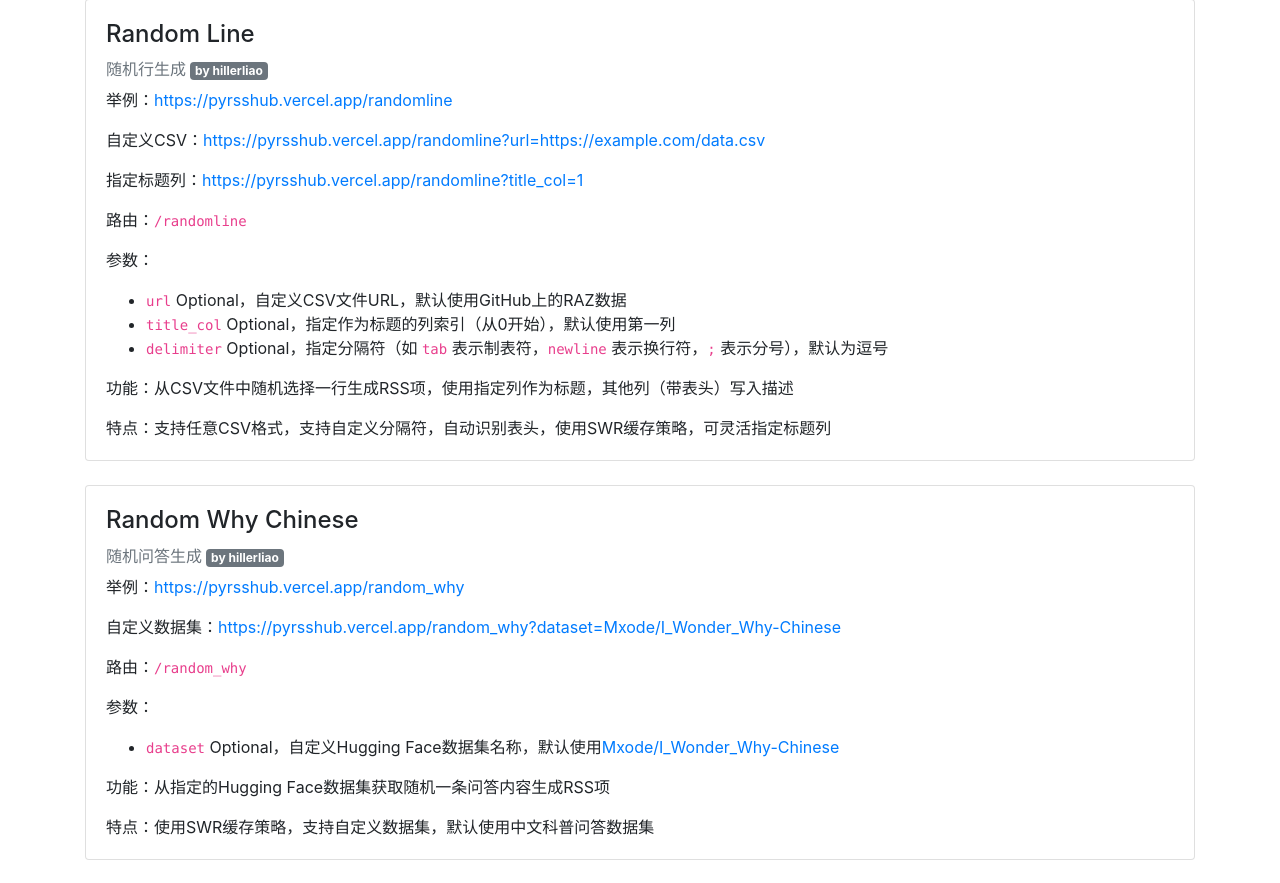
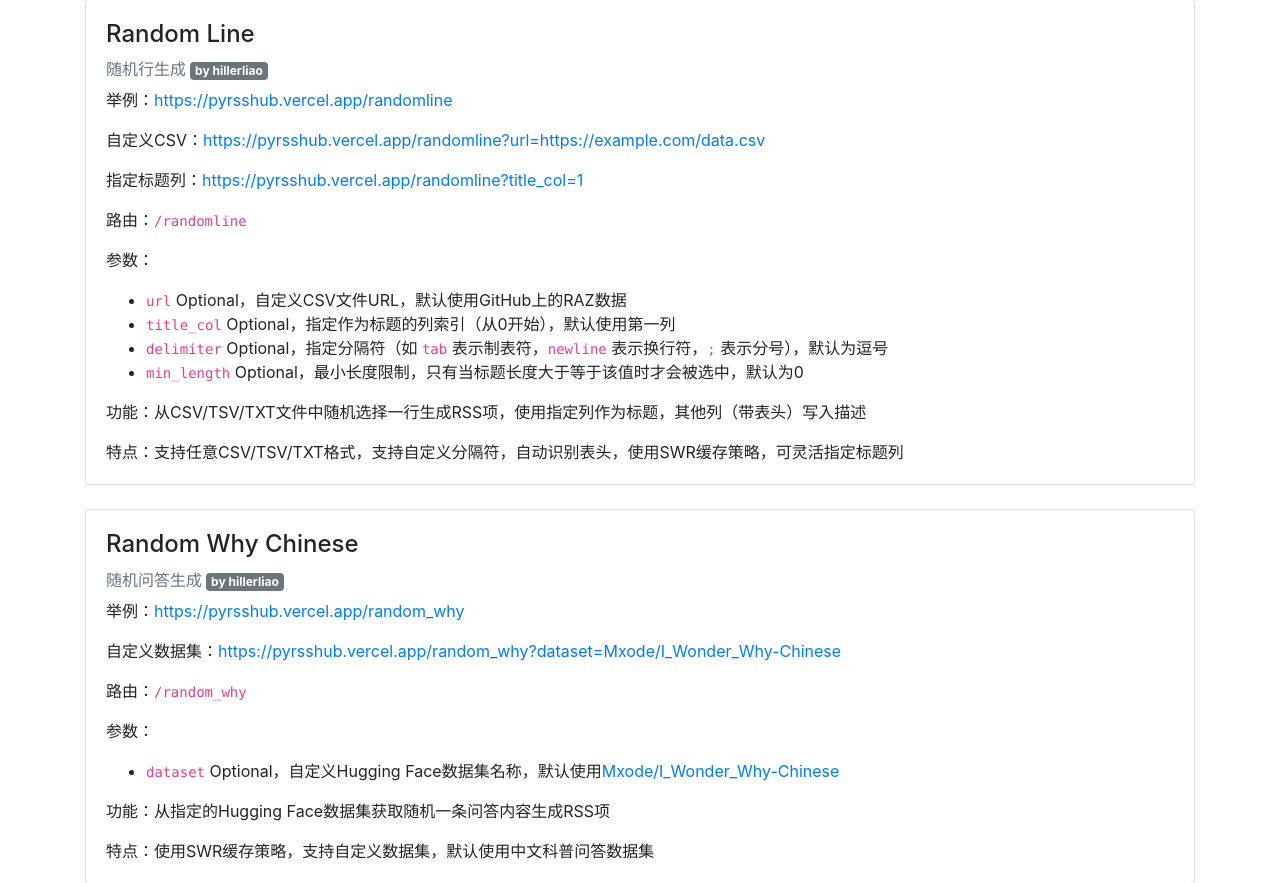
Before and after one commit to hillerliao/RSSHub-python, a Flask app: page /feeds in a window 1280 px wide. Shown: the part 3645-4528 px from the top of the page. Run offline with Flask 3, Linux system fonts and the light colour scheme; some libraries are stand-ins or nearby versions.

Commit message:
feat: Add `min_length` option for CSV processing and update descriptions to include TSV/TXT support.

```diff
--- a/rsshub/templates/main/feeds.html
+++ b/rsshub/templates/main/feeds.html
@@ -242,9 +242,10 @@
                         <li><code>title_col</code> Optional，指定作为标题的列索引（从0开始），默认使用第一列</li>
                         <li><code>delimiter</code> Optional，指定分隔符（如 <code>tab</code> 表示制表符，<code>newline</code>
                                 表示换行符，<code>;</code> 表示分号），默认为逗号</li>
+                        <li><code>min_length</code> Optional，最小长度限制，只有当标题长度大于等于该值时才会被选中，默认为0</li>
                 </ul>
-                <p class="card-text">功能：从CSV文件中随机选择一行生成RSS项，使用指定列作为标题，其他列（带表头）写入描述</p>
-                <p class="card-text">特点：支持任意CSV格式，支持自定义分隔符，自动识别表头，使用SWR缓存策略，可灵活指定标题列</p>
+                <p class="card-text">功能：从CSV/TSV/TXT文件中随机选择一行生成RSS项，使用指定列作为标题，其他列（带表头）写入描述</p>
+                <p class="card-text">特点：支持任意CSV/TSV/TXT格式，支持自定义分隔符，自动识别表头，使用SWR缓存策略，可灵活指定标题列</p>
         </div>
 </div>
 <br>
```
